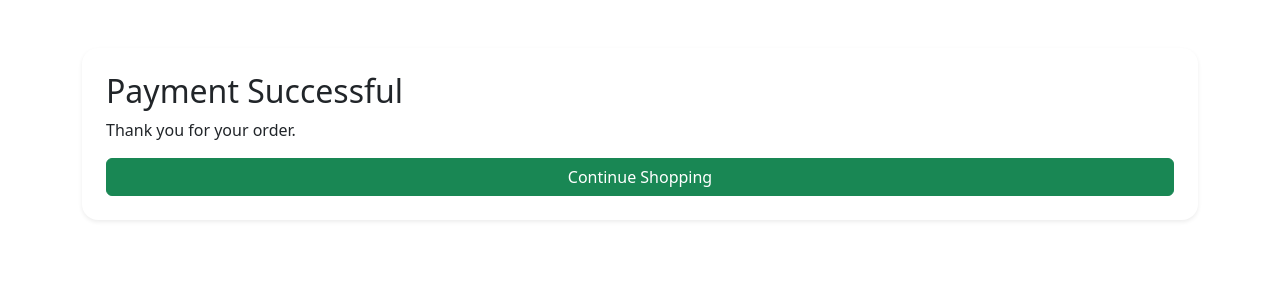
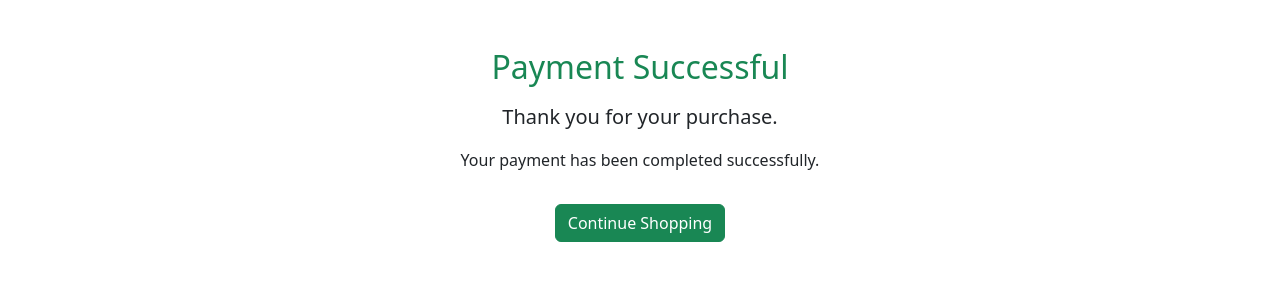
Before and after one commit to Tafari-K/fithub, a Django app: template checkout/templates/checkout/checkout_success.html in a window 1280 px wide. Shown: the part 56-356 px from the top of the page. Run offline with Django 5.2, Linux system fonts and the light colour scheme; the template is opened without the code that fills it, so the values that code supplies are empty; some libraries are stand-ins or nearby versions.

Commit message:
Finalised Stripe checkout flow and success page confirmation

```diff
--- a/checkout/templates/checkout/checkout_success.html
+++ b/checkout/templates/checkout/checkout_success.html
@@ -1,11 +1,12 @@
 {% extends "base.html" %}
 
 {% block content %}
-<div class="container mt-5 mb-5">
-    <div class="card p-4 shadow-sm border-0 rounded-4">
-        <h2>Payment Successful</h2>
-        <p>Thank you for your order.</p>
-        <a href="{% url 'product_list' %}" class="btn btn-success">Continue Shopping</a>
-    </div>
+<div class="container py-5 text-center">
+    <h2 class="text-success mb-3">Payment Successful </h2>
+    <p class="lead">Thank you for your purchase.</p>
+    <p>Your payment has been completed successfully.</p>
+    <a href="{% url 'product_list' %}" class="btn btn-success mt-3">
+        Continue Shopping
+    </a>
 </div>
 {% endblock %}
```
Also changed, not shown: checkout/views.py (+2 -5 lines), README.md.
